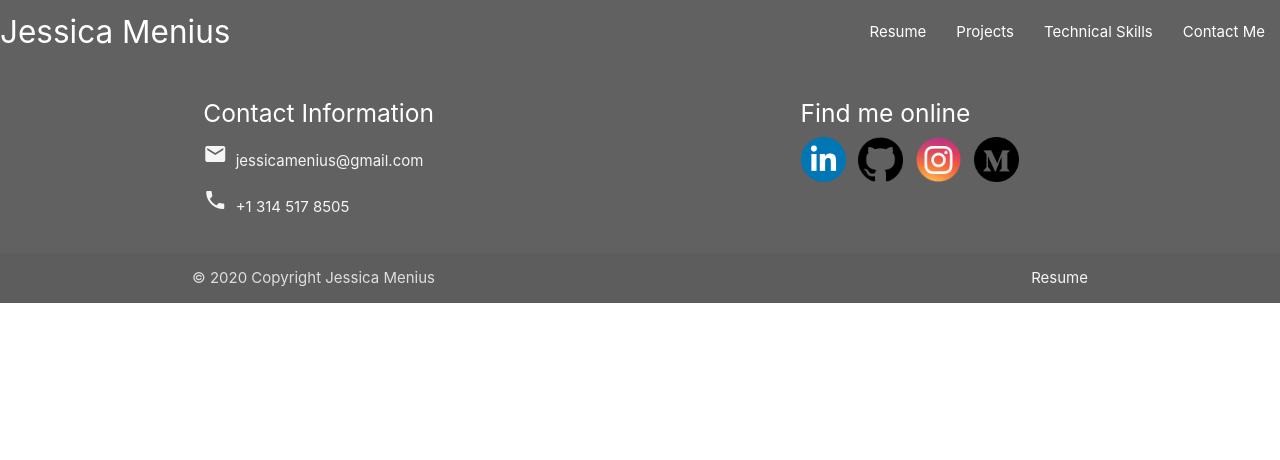
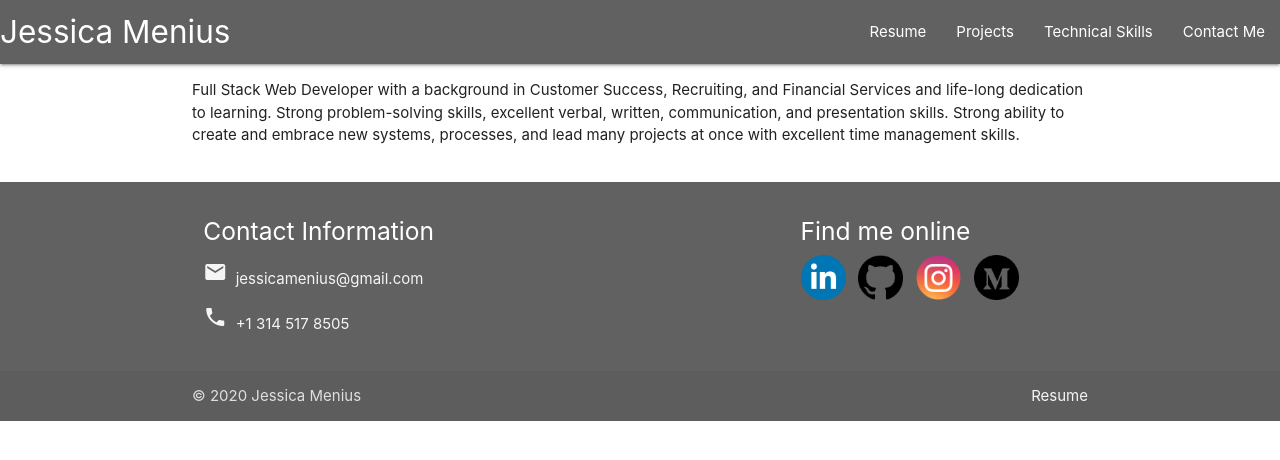
Before and after one commit to jessicamenius/jm-portfolio, a React (Create React App) app: page / in a window 1280 px wide. Shown: the top 460 px of the page. Built offline with nearby package versions, Linux system fonts and the light colour scheme.

Commit message:
updates to home and footer

```diff
--- a/src/components/Footer.js
+++ b/src/components/Footer.js
@@ -42,7 +42,7 @@ function Footer() {
       </div>
       <div className="footer-copyright">
         <div className="container">
-          © 2020 Copyright Jessica Menius
+          © 2020 Jessica Menius
           <a
             className="grey-text text-lighten-4 right"
             href="https://1drv.ms/w/s!Am-87QIldxPtaz6yI0ZYMgnx3kU"
--- a/src/pages/Home.js
+++ b/src/pages/Home.js
@@ -1,7 +1,22 @@
 import React from "react";
 
 function Home() {
-  return <div></div>;
+  return (
+    <div>
+      <div className="container">
+        <div className="row">
+          <p>
+            Full Stack Web Developer with a background in Customer Success,
+            Recruiting, and Financial Services and life-long dedication to
+            learning. Strong problem-solving skills, excellent verbal, written,
+            communication, and presentation skills. Strong ability to create and
+            embrace new systems, processes, and lead many projects at once with
+            excellent time management skills.
+          </p>
+        </div>
+      </div>
+    </div>
+  );
 }
 
 export default Home;
```
Also changed, not shown: src/components/img/IMG_4916.jpg (added).
